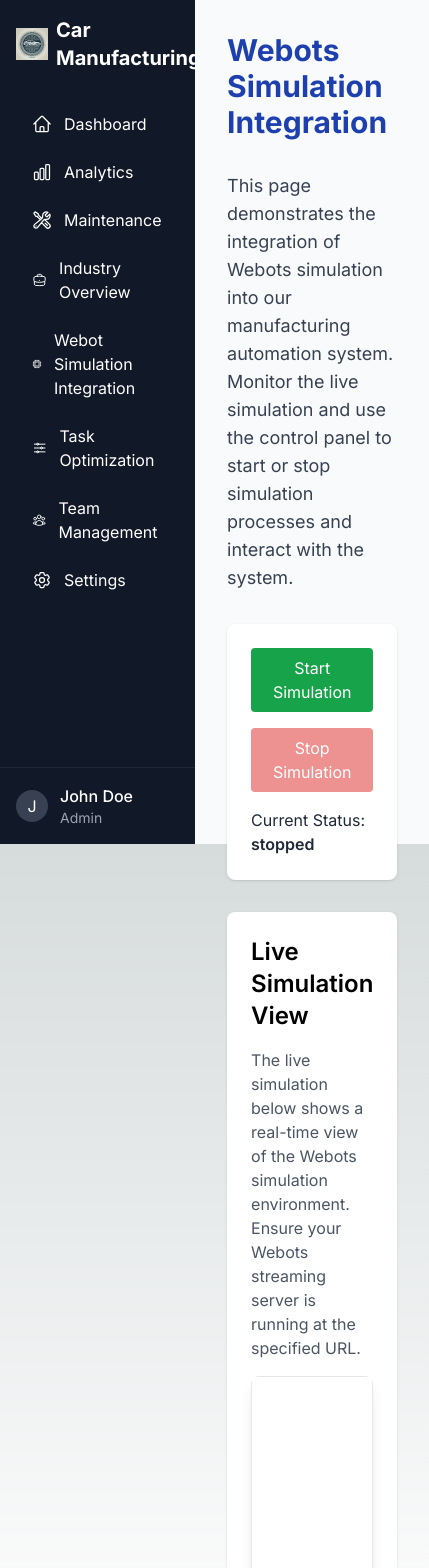
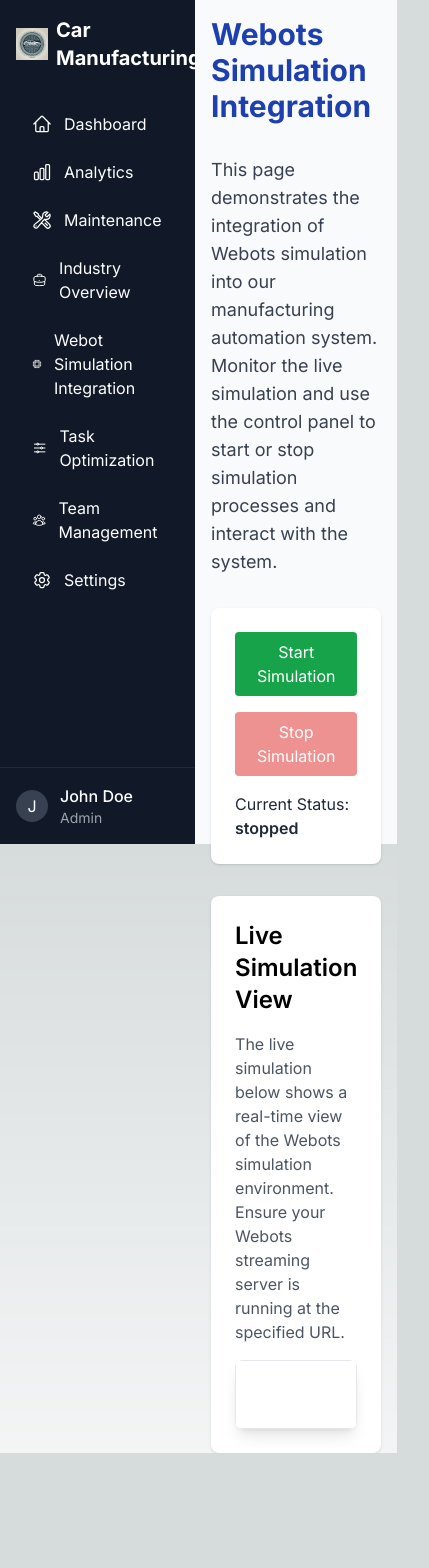
Before and after one commit to CyberKnightsHack/FactoryFlow-AI, a Next.js app: page /webot-simulation in a window 390 px wide. Shown: the top 1568 px of the page, 429 px wide, since content can reach past the window. After the commit the page ends 1453 px from the top, so only its background shows below. Built offline with nearby package versions, Linux system fonts and the light colour scheme.

Commit message:
Update page.tsx

```diff
--- a/app/webot-simulation/page.tsx
+++ b/app/webot-simulation/page.tsx
@@ -59,7 +59,7 @@ export default function WebotSimulationPage() {
   return (
     <>
       <Sidebar user={mockUser} />
-      <main className="flex-1 p-8 bg-gray-50">
+      <main className="flex-1 p-4 sm:p-8 bg-gray-50">
         <motion.div
           className="space-y-8"
           initial="hidden"
@@ -115,16 +115,16 @@ export default function WebotSimulationPage() {
               The live simulation below shows a real-time view of the Webots simulation environment.
               Ensure your Webots streaming server is running at the specified URL.
             </p>
-            <div className="overflow-hidden rounded-lg shadow-lg">
-              {/* Update the src attribute with your Webots streaming URL */}
-              <iframe
-                src="http://localhost:1234"
-                width="100%"
-                height="500"
-                className="border"
-                allowFullScreen
-                title="Webots Simulation"
-              />
+            <div className="relative w-full overflow-hidden rounded-lg shadow-lg">
+              {/* The aspect-video class maintains a 16:9 aspect ratio */}
+              <div className="aspect-video">
+                <iframe
+                  src="http://localhost:1234"
+                  className="w-full h-full border"
+                  allowFullScreen
+                  title="Webots Simulation"
+                />
+              </div>
             </div>
           </motion.div>
         </motion.div>
```
